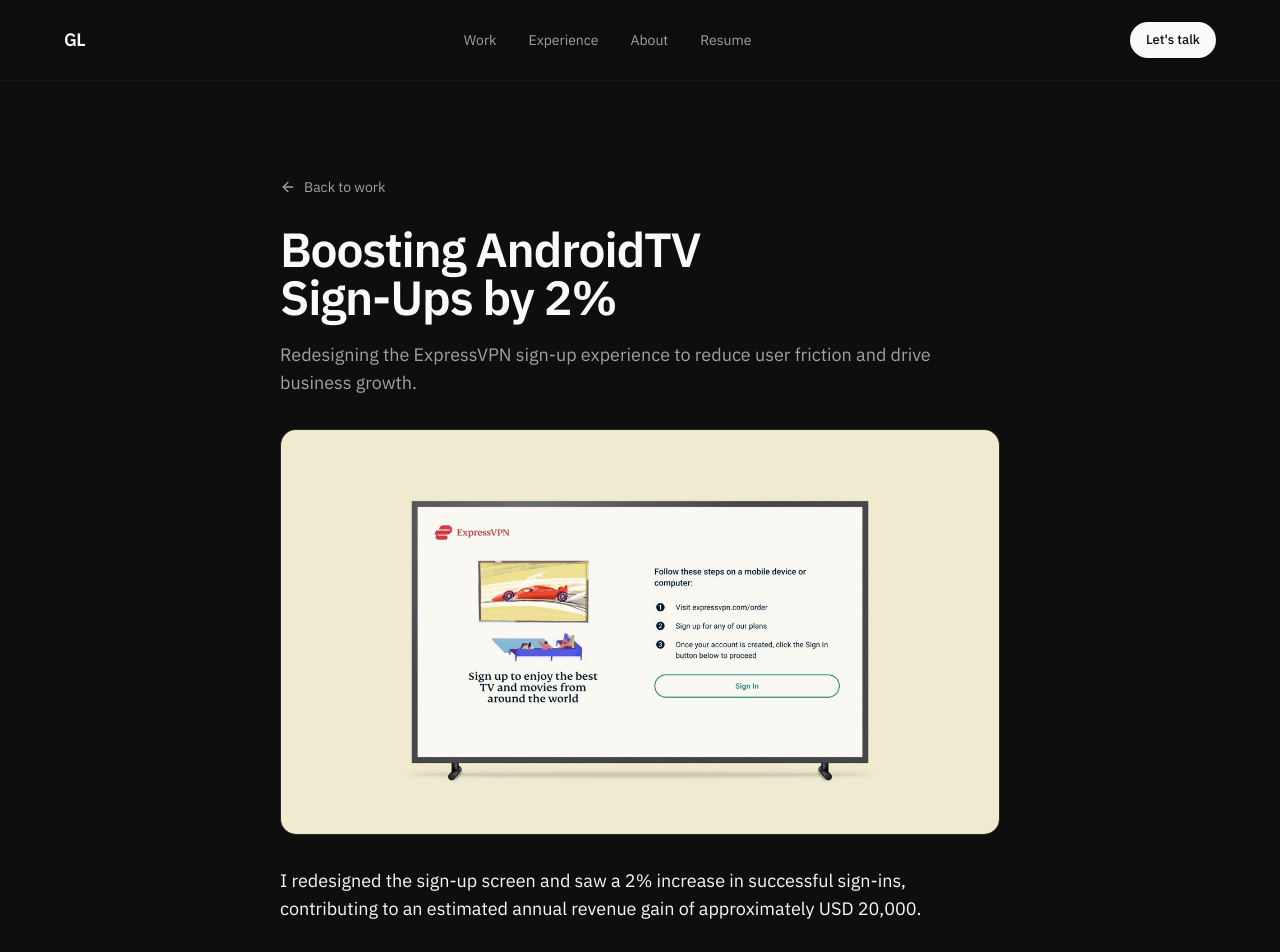
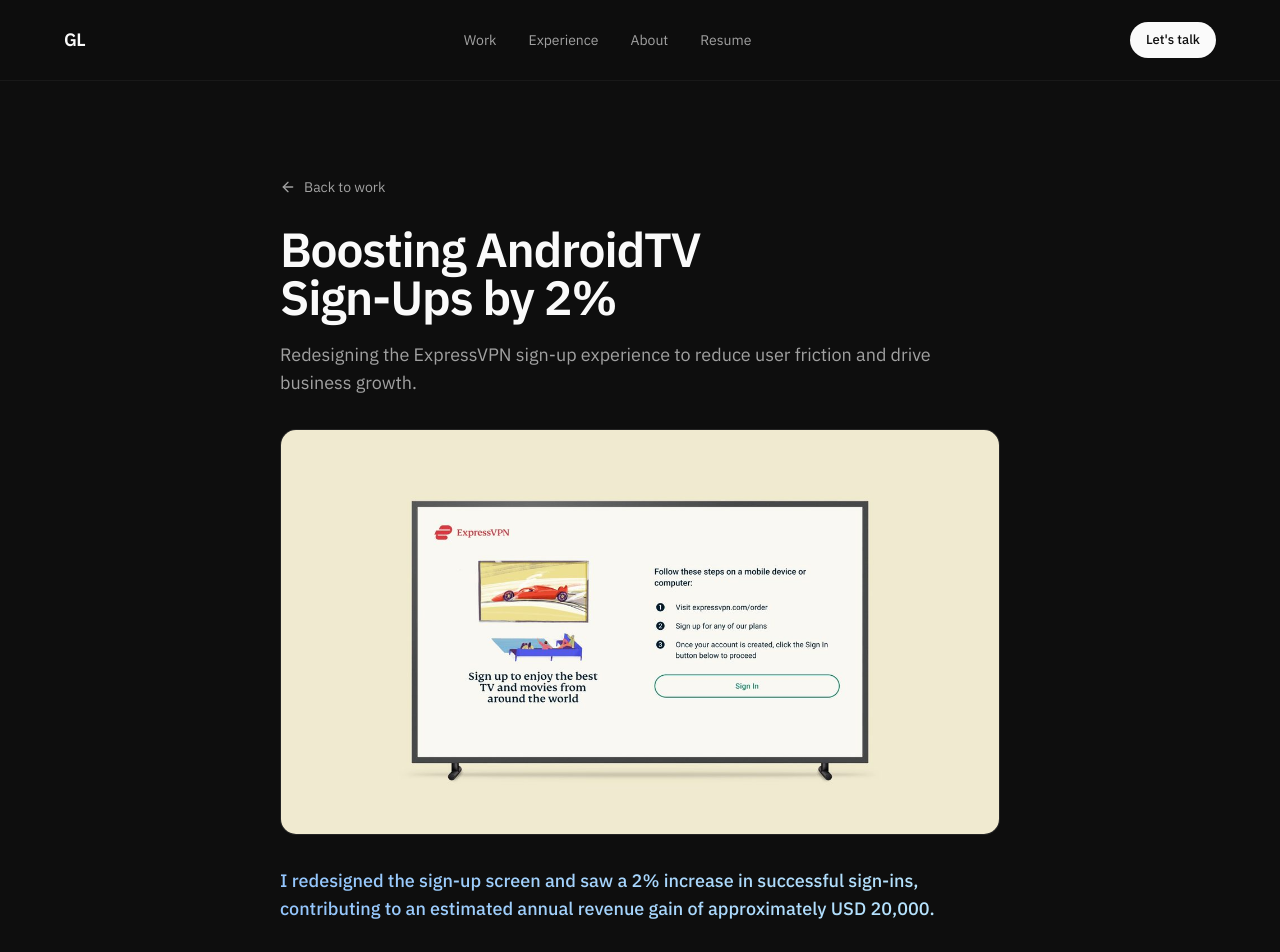
Before and after one commit to fakeaccess/limgary, a React (Vite) app: page /case-studies/boosting-androidtv-sign-ups in a window 1280 px wide. Shown: the top 952 px of the page. Built offline with nearby package versions, Linux system fonts and the light colour scheme.

Commit message:
Gradient text in project page

```diff
--- a/src/components/site/CardArt.tsx
+++ b/src/components/site/CardArt.tsx
@@ -8,6 +8,16 @@
   androidtv: { from: "#2563eb", via: "#0f172a", to: "#0a0a0a", accent: "#93c5fd" },
   system: { from: "#d97706", via: "#1c1917", to: "#0a0a0a", accent: "#fcd34d" },
   desktop: { from: "#0ea5e9", via: "#111827", to: "#0a0a0a", accent: "#7dd3fc" },
+};
+
+/** Per-project text-gradient classes for the case study intro paragraph — a subtle tint tied to each project's card art color. */
+export const cardArtTextGradient: Record<CardArtType, string> = {
+  gaming: "from-violet-300 to-indigo-300",
+  brands: "from-rose-300 to-fuchsia-200",
+  healthcare: "from-emerald-300 to-teal-200",
+  androidtv: "from-blue-300 to-sky-200",
+  system: "from-amber-300 to-yellow-200",
+  desktop: "from-sky-300 to-cyan-200",
 };
 
 const marks: Record<CardArtType, string> = {
--- a/src/pages/CaseStudy.tsx
+++ b/src/pages/CaseStudy.tsx
@@ -4,8 +4,9 @@
 
 import { Badge } from "@/components/ui/badge";
 import { Separator } from "@/components/ui/separator";
-import { CardArt } from "@/components/site/CardArt";
+import { CardArt, cardArtTextGradient } from "@/components/site/CardArt";
 import { RevealOnScroll } from "@/components/site/RevealOnScroll";
+import { cn } from "@/lib/utils";
 import { caseStudies } from "@/lib/data";
 
 export function CaseStudy() {
@@ -33,7 +34,14 @@
           <CardArt art={study.cardArt} image={study.image} alt={study.title} />
         </div>
 
-        <p className="mt-8 text-lg">{study.intro}</p>
+        <p
+          className={cn(
+            "mt-8 bg-gradient-to-r bg-clip-text text-lg font-medium text-transparent",
+            cardArtTextGradient[study.cardArt]
+          )}
+        >
+          {study.intro}
+        </p>
 
         <div className="mt-10 grid grid-cols-3 gap-4 rounded-2xl border border-white/8 bg-white/[0.02] p-6 text-sm sm:p-8">
           <div>
```
